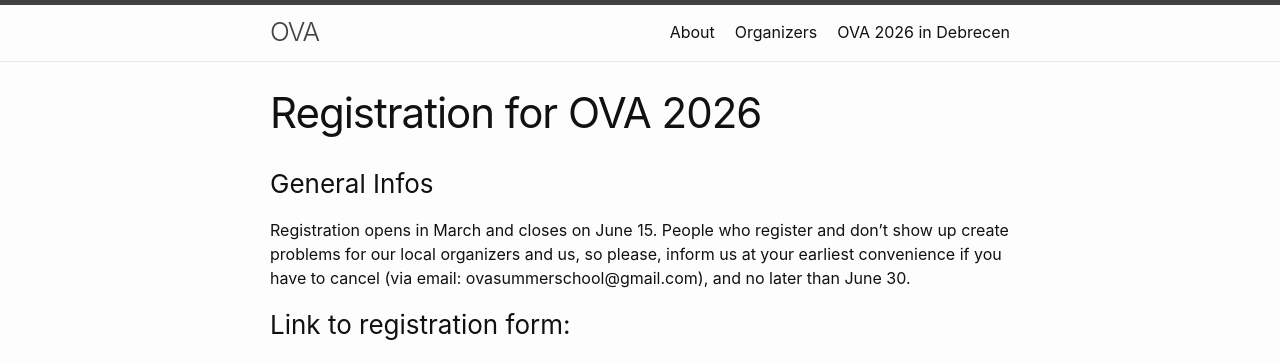
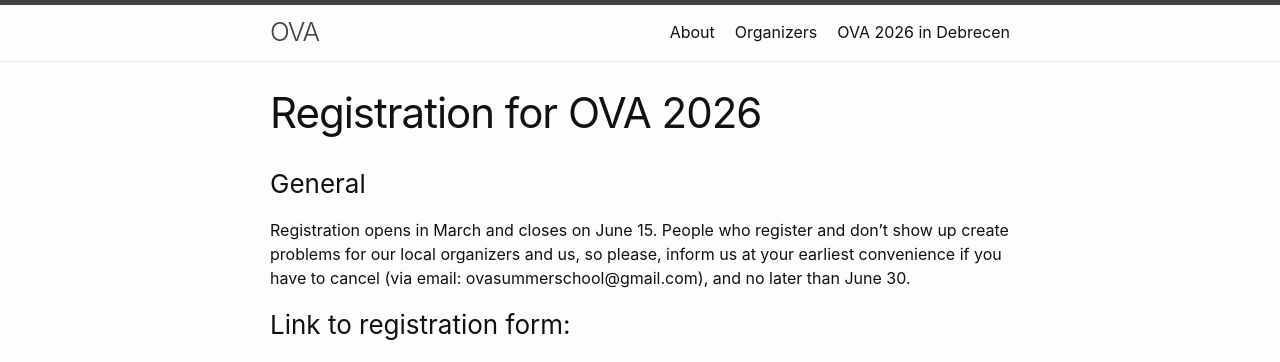
Before and after one commit to ovaschool/ovaschool.github.io, a Jekyll site: the page built from staticpages/ova2026-registration.markdown, in a window 1280 px wide. Shown: the top 362 px of the page. Built offline with Jekyll 4.4.1, drawn with Linux system fonts in a browser that asks for light colours.

Commit message:
Update ova2026-registration.markdown

```diff
--- a/staticpages/ova2026-registration.markdown
+++ b/staticpages/ova2026-registration.markdown
@@ -4,7 +4,7 @@ title: Registration for OVA 2026
 permalink: ova2026-registration
 exclude: true
 ---
-### General Infos
+### General
 Registration opens in March and closes on June 15. People who register and don't show up create problems for our local organizers and us, so please, inform us at your earliest convenience if you have to cancel (via email: ovasummerschool@gmail.com), and no later than June 30.
 
 ### Link to registration form:
```
